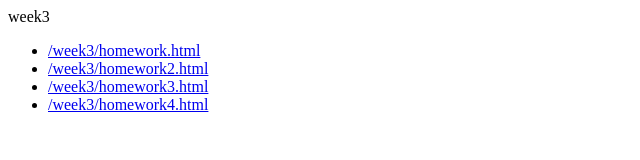
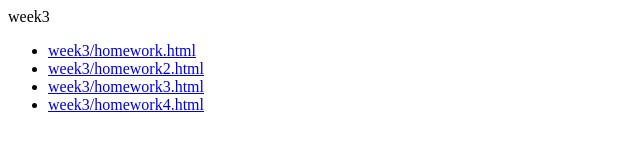
Before and after one commit to kang3q/markup-study, a website: page index.html in a window 1280 px wide. Shown: the full height of the page, 0-640 px from the left. Drawn offline with Linux system fonts and the light colour scheme.

Commit message:
fix: git pages 적용 시 path 오류

```diff
--- a/index.html
+++ b/index.html
@@ -9,10 +9,10 @@
 <body>
   week3
   <ul>
-    <li><a href="/week3/homework.html">/week3/homework.html</a></li>
-    <li><a href="/week3/homework2.html">/week3/homework2.html</a></li>
-    <li><a href="/week3/homework3.html">/week3/homework3.html</a></li>
-    <li><a href="/week3/homework4.html">/week3/homework4.html</a></li>
+    <li><a href="week3/homework.html">week3/homework.html</a></li>
+    <li><a href="week3/homework2.html">week3/homework2.html</a></li>
+    <li><a href="week3/homework3.html">week3/homework3.html</a></li>
+    <li><a href="week3/homework4.html">week3/homework4.html</a></li>
   </ul>
 </body>
 </html>
```
